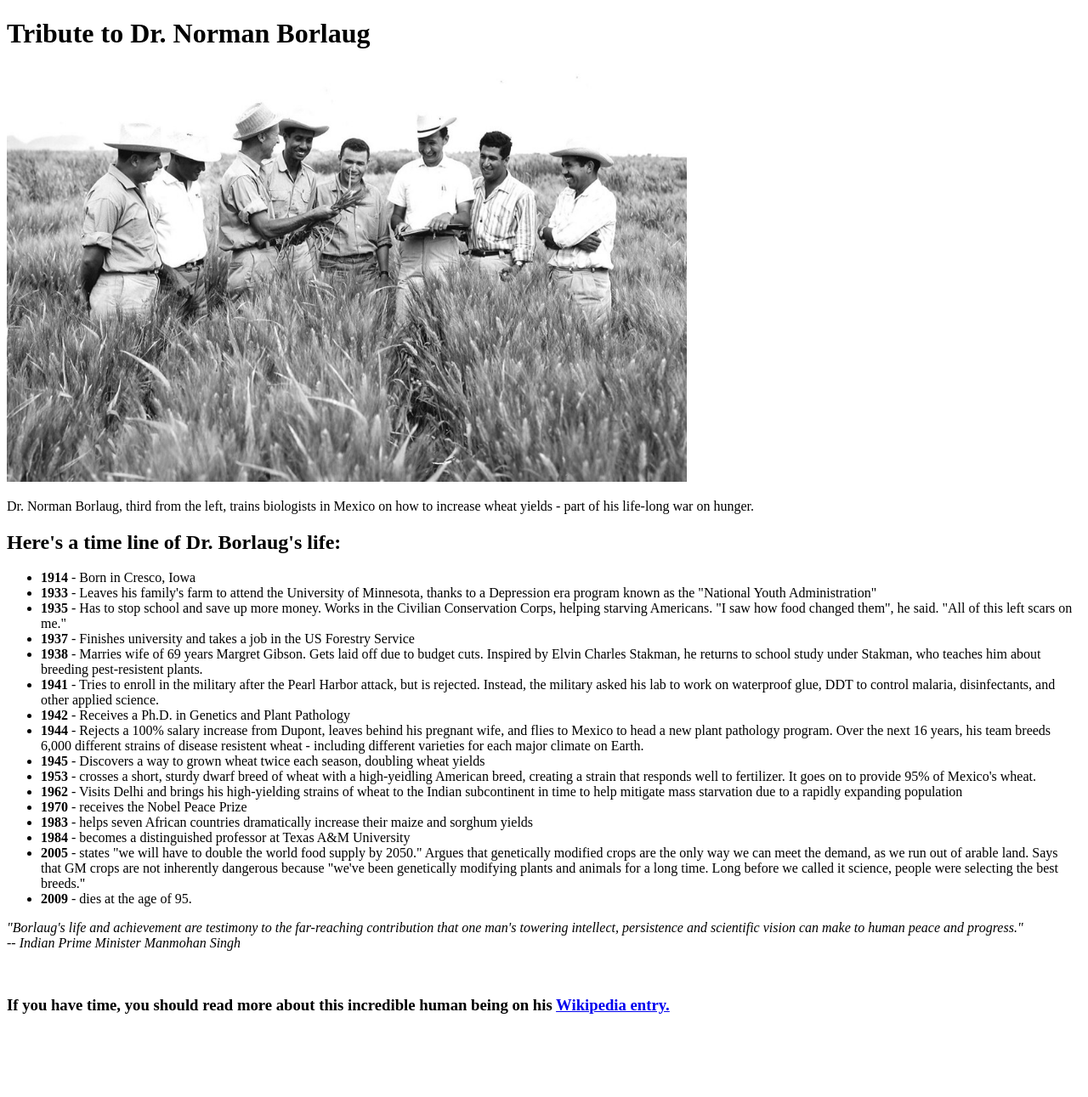
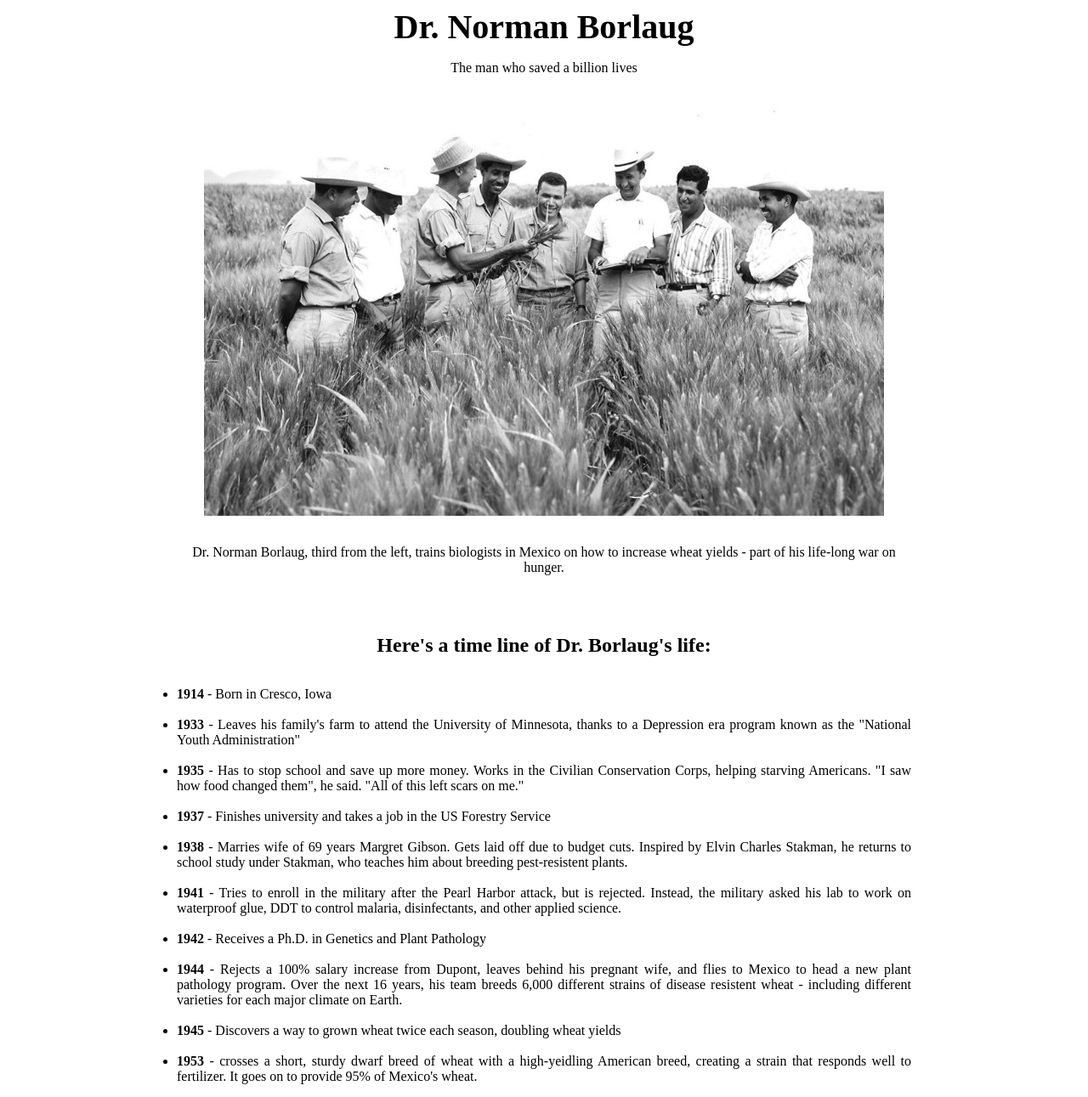
Before and after one commit to thuysnga/FreeCodeCamp-Solutions, a plain HTML site: page Build-A-Tribute-Page/index.html in a window 1280 px wide. Shown: the top 1291 px of the page at 85% size. Before the commit the page ends 1213 px from the top, so only its background shows below. Drawn offline with Linux system fonts and the light colour scheme.

Commit message:
Completed Build-A-Tribute-Page

```diff
--- a/Build-A-Tribute-Page/CSS/style.css
+++ b/Build-A-Tribute-Page/CSS/style.css
@@ -0,0 +1,41 @@
+#title {
+    font-size: 400%;
+    width: 60vmax;
+}
+.center {
+    margin: auto;
+    padding: auto;
+    text-align: center;
+}
+#image {
+    max-width: 70%;
+    height: auto;
+    display: block;
+}
+
+
+  @media only screen and (min-width:480px)
+  {
+
+  }
+
+  @media only screen and (min-width:767px)
+  {
+
+  }
+
+  @media only screen and (min-width:991px)
+  {
+
+  }
+
+  @media only screen and (min-width:1200px)
+  {
+ .font {
+    padding: 0px 200px 15px 200px;
+        }
+  }
+
+  @media(orientation: landscape)
+  {
+  }
--- a/Build-A-Tribute-Page/index.html
+++ b/Build-A-Tribute-Page/index.html
@@ -2,45 +2,62 @@
 <html>
 
 <head>
-	<title>Dr. Norman Borlaug </title>
+	<link rel="stylesheet" type="text/css" href="CSS/style.css">
+	<title>Tribute to Dr. Norman Borlaug</title>
 </head>
 
 <body>
 	<main id="main">
-		<div id="heading">
-			<h1 id="title">Tribute to Dr. Norman Borlaug </h1>
+		<div id="heading" class="center">
+			<h1 id="title" style="font-size: 250%;" class="center">Dr. Norman Borlaug</h1>
+			<p class="font">The man who saved a billion lives</p>
 		</div>
 		<div id="img-div">
-			<img id="image" width="800px" src="img/dr-norman-borlaug.jpg">
-			<div>
-				<p id="img-caption">Dr. Norman Borlaug, third from the left, trains biologists in Mexico on how to increase wheat yields - part of his life-long war on hunger.</p>
+			<img class="center" id="image" width="800px" src="img/dr-norman-borlaug.jpg">
+			<div class="center"><br>
+				<p class="font" id="img-caption">Dr. Norman Borlaug, third from the left, trains biologists in Mexico on how to increase wheat yields - part of his life-long war on hunger.</p><br>
 			</div>
 		</div>
-		<div id="tribute-info">
-			<h2>Here's a time line of Dr. Borlaug's life:</h2>
-			<ul>
+		<div id="tribute-info" class="center">
+			<h2 class="font">Here's a time line of Dr. Borlaug's life:</h2>
+			<ul class="font" style="text-align: justify;">
 				<li><b>1914</b> - Born in Cresco, Iowa</li>
+				<br>
 				<li><b>1933</b> - Leaves his family's farm to attend the University of Minnesota, thanks to a Depression era program known as the "National Youth Administration"</li>
+				<br>
 				<li><b>1935</b> - Has to stop school and save up more money. Works in the Civilian Conservation Corps, helping starving Americans. "I saw how food changed them", he said. "All of this left scars on me."</li>
+				<br>
 				<li><b>1937</b> - Finishes university and takes a job in the US Forestry Service</li>
+				<br>
 				<li><b>1938</b> - Marries wife of 69 years Margret Gibson. Gets laid off due to budget cuts. Inspired by Elvin Charles Stakman, he returns to school study under Stakman, who teaches him about breeding pest-resistent plants.</li>
+				<br>
 				<li><b>1941</b> - Tries to enroll in the military after the Pearl Harbor attack, but is rejected. Instead, the military asked his lab to work on waterproof glue, DDT to control malaria, disinfectants, and other applied science.</li>
+				<br>
 				<li><b>1942</b> - Receives a Ph.D. in Genetics and Plant Pathology</li>
+				<br>
 				<li><b>1944</b> - Rejects a 100% salary increase from Dupont, leaves behind his pregnant wife, and flies to Mexico to head a new plant pathology program. Over the next 16 years, his team breeds 6,000 different strains of disease resistent wheat - including different varieties for each major climate on Earth.</li>
+				<br>
 				<li><b>1945</b> - Discovers a way to grown wheat twice each season, doubling wheat yields</li>
+				<br>
 				<li><b>1953</b> - crosses a short, sturdy dwarf breed of wheat with a high-yeidling American breed, creating a strain that responds well to fertilizer. It goes on to provide 95% of Mexico's wheat.</li>
+				<br>
 				<li><b>1962</b> - Visits Delhi and brings his high-yielding strains of wheat to the Indian subcontinent in time to help mitigate mass starvation due to a rapidly expanding population</li>
+				<br>
 				<li><b>1970</b> - receives the Nobel Peace Prize</li>
+				<br>
 				<li><b>1983</b> - helps seven African countries dramatically increase their maize and sorghum yields</li>
+				<br>
 				<li><b>1984</b> - becomes a distinguished professor at Texas A&M University</li>
+				<br>
 				<li><b>2005</b> - states "we will have to double the world food supply by 2050." Argues that genetically modified crops are the only way we can meet the demand, as we run out of arable land. Says that GM crops are not inherently dangerous because "we've been genetically modifying plants and animals for a long time. Long before we called it science, people were selecting the best breeds."</li>
+				<br>
 				<li><b>2009</b> - dies at the age of 95.</li>
 			</ul>
 		</div>
-		<div>
-			<p><i>"Borlaug's life and achievement are testimony to the far-reaching contribution that one man's towering intellect, persistence and scientific vision can make to human peace and progress."<br>-- Indian Prime Minister Manmohan Singh</i></p>
+		<div class="center">
+			<p class="font"><i>"Borlaug's life and achievement are testimony to the far-reaching contribution that one man's towering intellect, persistence and scientific vision can make to human peace and progress."<br>-- Indian Prime Minister Manmohan Singh</i></p>
 			<br>
-			<h3>If you have time, you should read more about this incredible human being on his <a href="https://en.wikipedia.org/wiki/Norman_Borlaug" id="tribute-link" target="_blank">Wikipedia entry.</a></h3>
+			<h3 class="font">If you have time, you should read more about this incredible human being on his <a href="https://en.wikipedia.org/wiki/Norman_Borlaug" id="tribute-link" target="_blank">Wikipedia entry.</a></h3>
 		</div>
 	</main>
 	<script src="https://cdn.freecodecamp.org/testable-projects-fcc/v1/bundle.js"></script>
```
